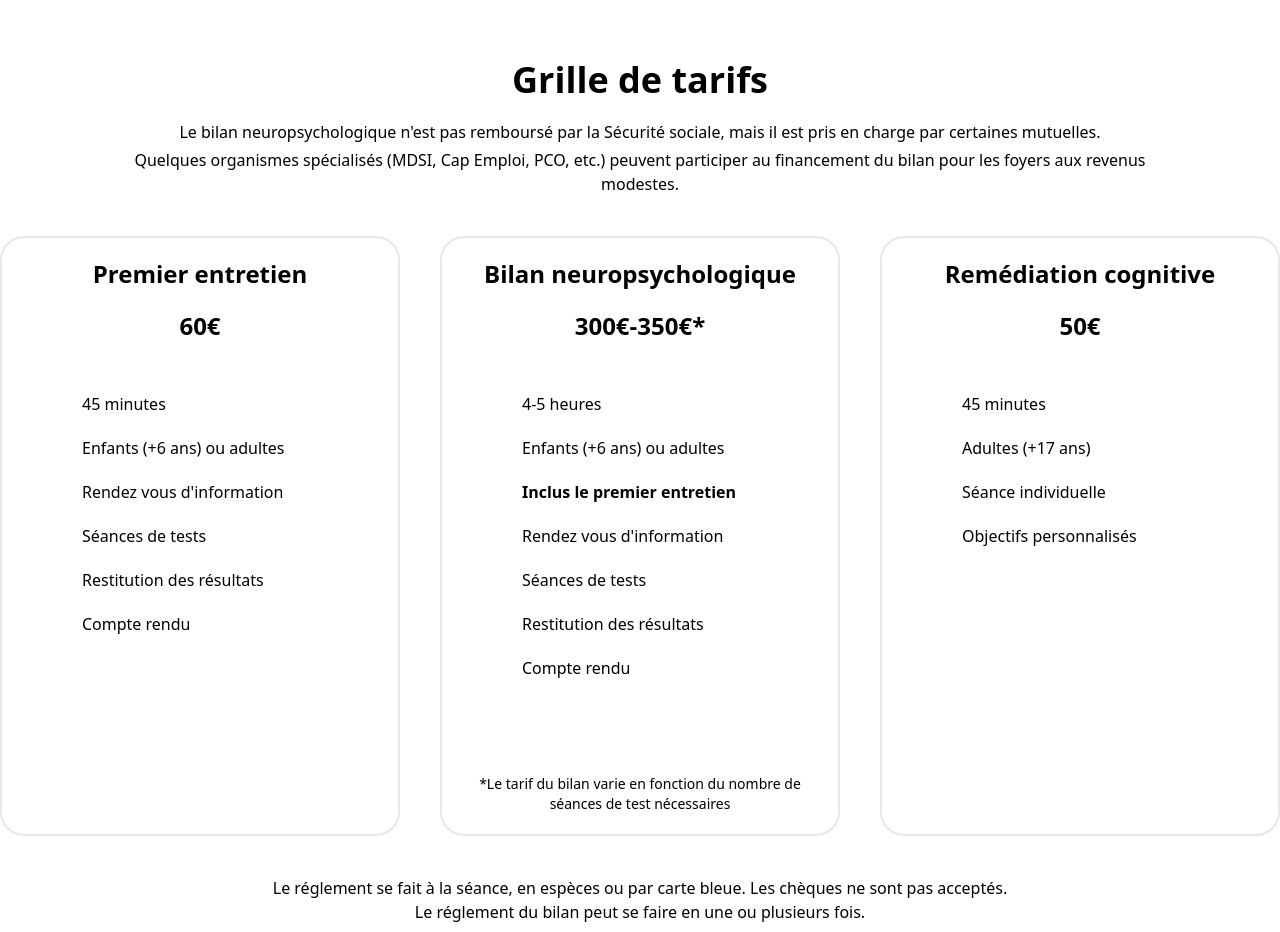
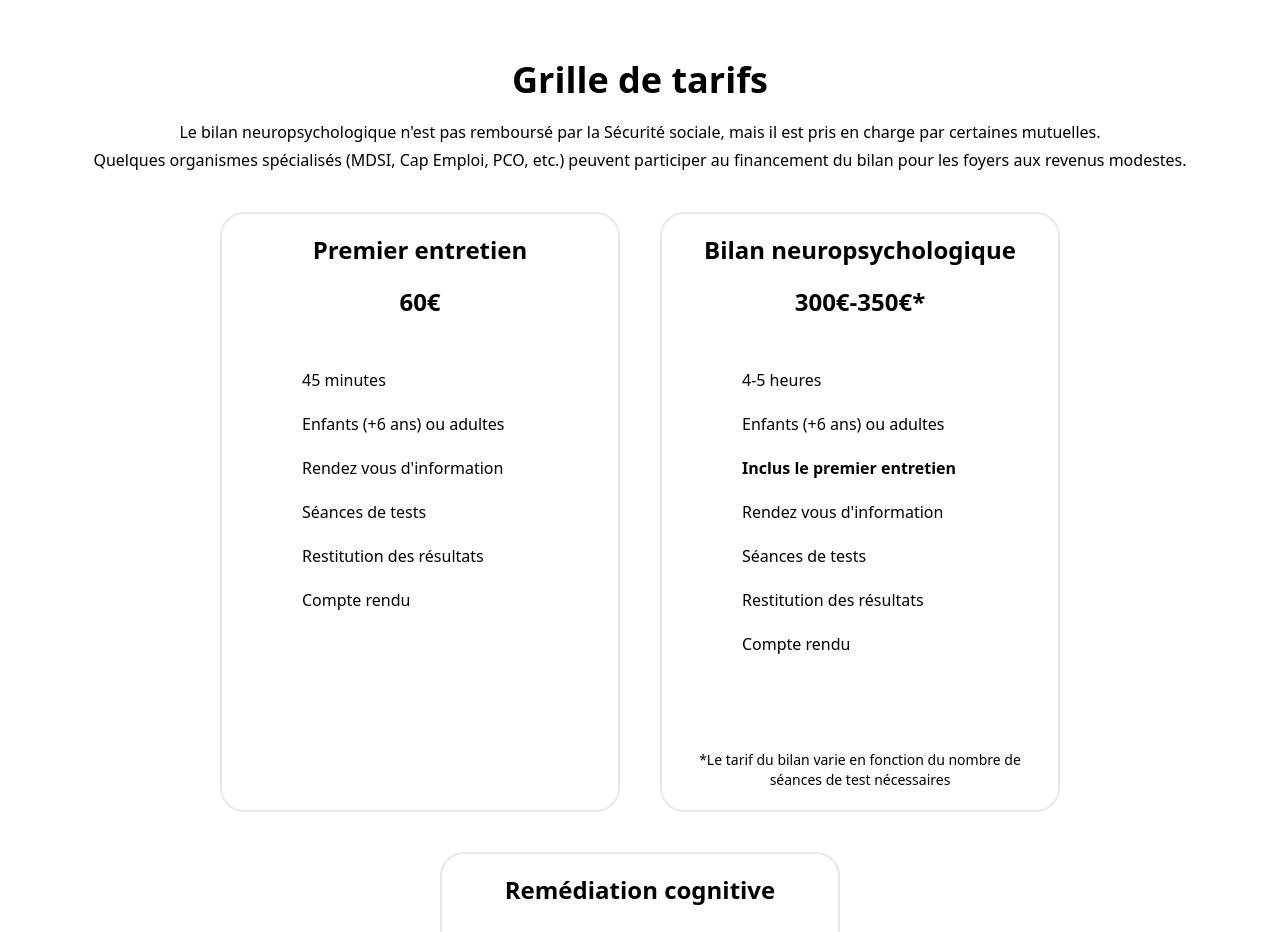
Before and after one commit to AlexandreKempf/mailysmiquel, a SvelteKit app: page /tarifs in a window 1280 px wide. Shown: the part 100-1032 px from the top of the page. Built offline with nearby package versions, Linux system fonts and the light colour scheme; a web font is replaced by a local one.

Commit message:
fix phone alignment

```diff
--- a/src/routes/+page.svelte
+++ b/src/routes/+page.svelte
@@ -15,7 +15,7 @@
 		<div class="w-70% lg:w-130">
 			<lottie-player src="animation10.json" background="transparent" speed="1" loop autoplay />
 		</div>
-		<div class="w-150 m-10">
+		<div class="w-150 mx-10">
 			<h1 class="text-4xl mb-5 font-black">Besoin d'un bilan neuropsychologique ?</h1>
 			<div class="mb-15 font-light">
 				<p class="mb-2">
@@ -34,7 +34,7 @@
 		</div>
 	</div>
 	<div class="flex flex-wrap justify-center mx-auto py-30 bg-blue text-white">
-		<div class="w-150 m-10">
+		<div class="w-150 mx-10">
 			<h1 class="text-4xl mb-5 font-black">Que sont les fonctions cognitives ?</h1>
 			<div class="mb-15 font-light">
 				<p class="mb-2">
@@ -62,13 +62,13 @@
 		/>
 	</div>
 	<div class="pt-30 mb-30">
-		<h1 class="text-4xl mx-auto w-90% lg:text-center mb-10 font-black">
+		<h1 class="text-4xl mx-10 w-90% md:text-center mb-10 font-black">
 			A quoi sert un bilan neuropsychologique ?
 		</h1>
-		<div class="flex flex-wrap justify-center mx-auto">
-			<div class="w-130 flex flex-col items-center m-5">
+		<div class="flex flex-wrap md:justify-center mx-10">
+			<div class="max-w-130 flex flex-col my-5">
 				<lottie-player
-					class="h-50 lg:h-70 mb-5"
+					class="h-50 md:h-70 mb-5"
 					src="animation11.json"
 					background="transparent"
 					speed="1"
@@ -85,9 +85,10 @@
 					maison.
 				</p>
 			</div>
-			<div class="w-130 flex flex-col items-center m-5">
+			<div class="w-10" />
+			<div class="w-130 flex flex-col my-5">
 				<lottie-player
-					class="h-50 lg:h-70 mb-5"
+					class="h-50 md:h-70 mb-5"
 					src="animation12.json"
 					background="transparent"
 					speed="1"
--- a/src/routes/infos/+page.svelte
+++ b/src/routes/infos/+page.svelte
@@ -12,7 +12,7 @@
 
 <div class="font-sans">
 	<div class="flex flex-wrap justify-center mx-auto py-30">
-		<div class="w-110 m-15">
+		<div class="w-110 my-15 mx-10">
 			<h1 class="text-4xl mb-5 font-black">Informations pratiques</h1>
 			<p class="my-2 font-light">Le cabinet est ouvert le vendredi de 8h à 20h.</p>
 			<div class="my-2 flex items-center gap-3">
--- a/src/routes/tarifs/+page.svelte
+++ b/src/routes/tarifs/+page.svelte
@@ -11,14 +11,15 @@
 </svelte:head>
 
 <div class="font-sans mt-40">
-	<h1 class="text-4xl mb-5 font-black text-center my-5">Grille de tarifs</h1>
-	<p class="text-center mb-1 w-80% mx-auto">
+	<div class="mx-10">
+		<h1 class="text-4xl font-black md:text-center my-5">Grille de tarifs</h1>
+		<p class="md:text-center mb-1 min-w-80%">
 			Le bilan neuropsychologique n'est pas remboursé par la Sécurité sociale, mais il est pris en
 			charge par certaines mutuelles.
 		</p>
-	<p class="text-center mb-10 w-80% mx-auto">
-		Quelques organismes spécialisés (MDSI, Cap Emploi, PCO, etc.) peuvent participer au financement
-		du bilan pour les foyers aux revenus modestes.
+		<p class="md:text-center mb-10 min-w-80%">
+			Quelques organismes spécialisés (MDSI, Cap Emploi, PCO, etc.) peuvent participer au
+			financement du bilan pour les foyers aux revenus modestes.
 		</p>
 		<div class="flex flex-wrap justify-center mx-auto gap-10">
 			<div class="h-150 w-100 rounded-3xl border-2 flex flex-col">
@@ -113,12 +114,13 @@
 				</div>
 			</div>
 		</div>
-	<div class="text-center w-80% mx-auto my-10">
+		<div class="md:text-center min-w-80% my-10">
 			<p>
 				Le réglement se fait à la séance, en espèces ou par carte bleue. Les chèques ne sont pas
 				acceptés.
 			</p>
 			<p>Le réglement du bilan peut se faire en une ou plusieurs fois.</p>
+		</div>
 	</div>
 	<div class="flex flex-wrap justify-center mx-auto py-30 bg-blue text-white">
 		<div class="w-150 m-10">
```
Lines whose indentation alone changed are shown as unchanged.
